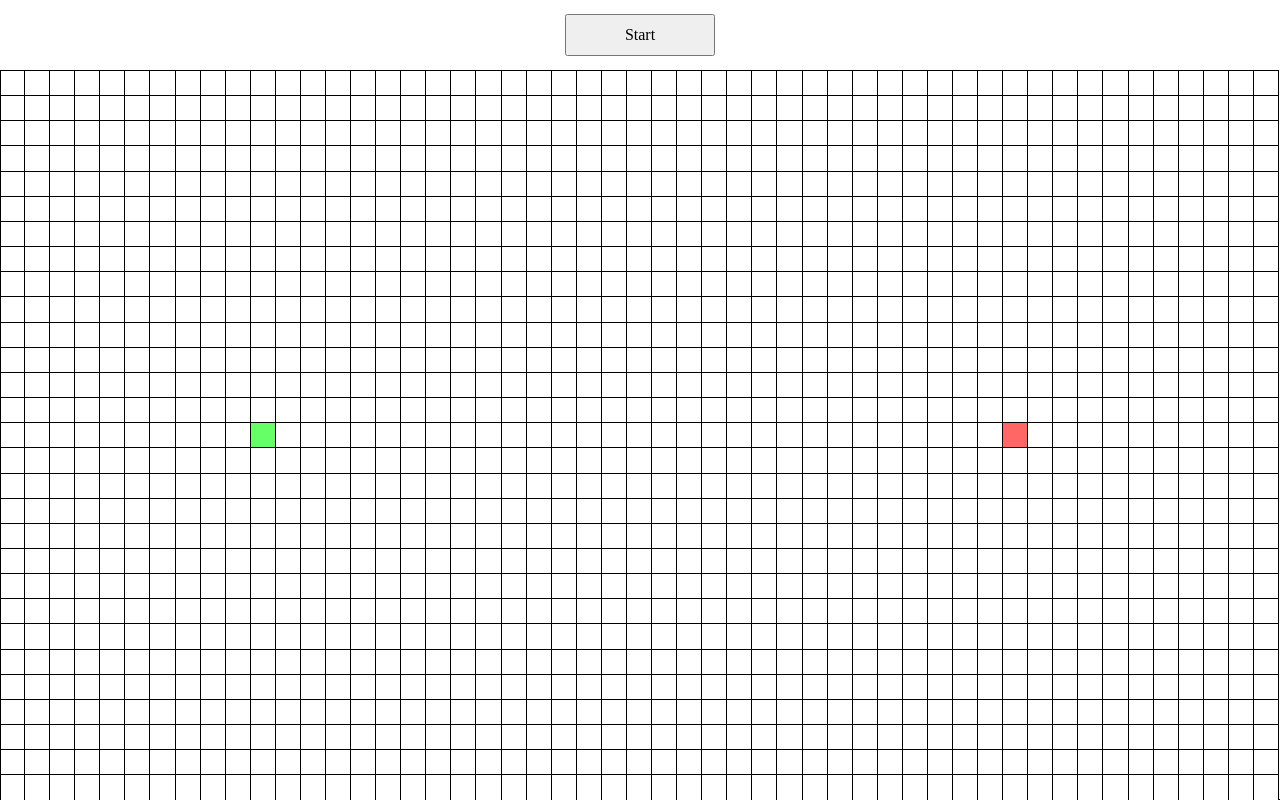
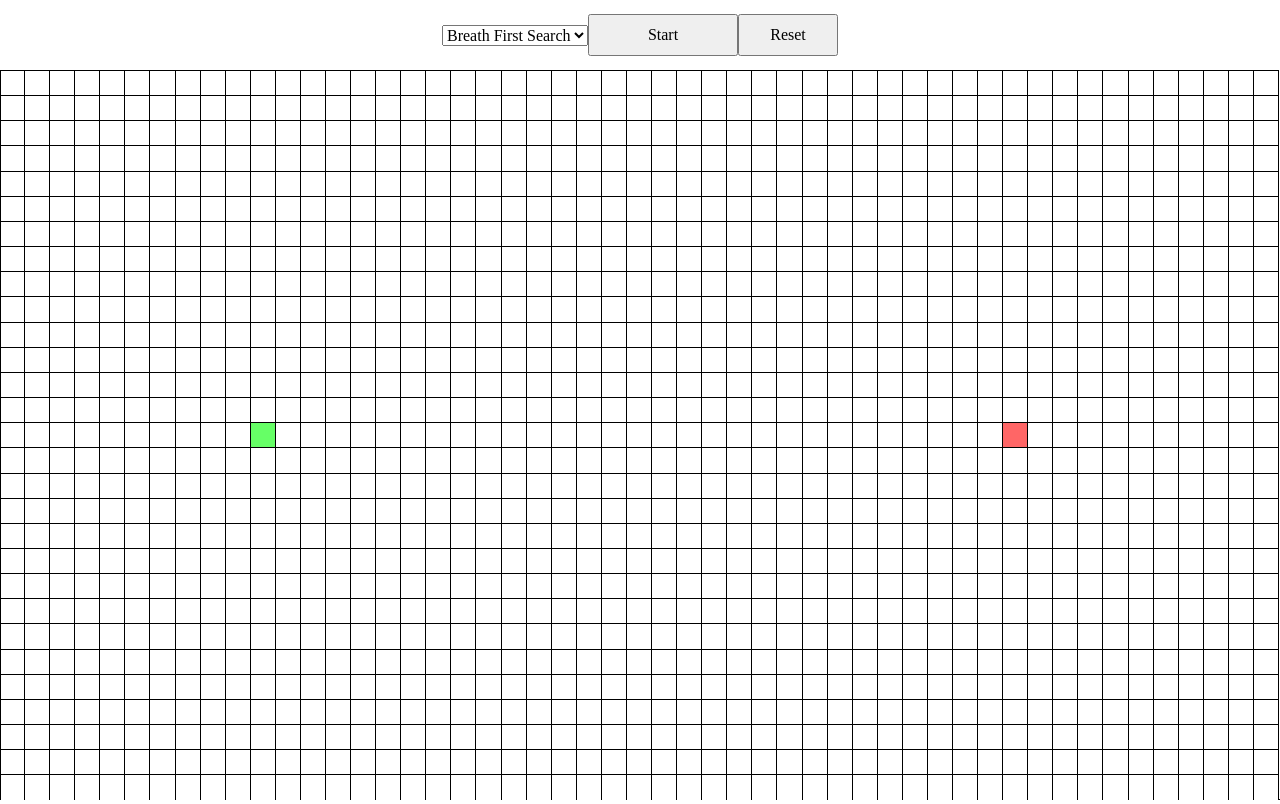
Before and after one commit to rjejoon/pathfinding-visualizer, a React (Create React App) app: page / in a window 1280 px wide. Built offline with nearby package versions, Linux system fonts and the light colour scheme.

Commit message:
Add dropdown for algo selections; Restart visualization on click

```diff
--- a/src/App.tsx
+++ b/src/App.tsx
@@ -1,4 +1,4 @@
-import { useState, useEffect } from 'react';
+import React, { useState, useEffect } from 'react';
 import Navbar from './components/Navbar';
 import Grid from './components/Grid';
 import Queue from 'queue-fifo';
@@ -41,6 +41,7 @@ export default function App() {
 
   const [grid, setGrid] = useState<Vertex[][]>(initGrid(numRow, numCol));
   const [editMode, setEditMode] = useState(EditMode.Null);
+  const [algoValue, setAlgoValue] = useState<string>("bfs");
 
   // reset grid on resize
   useEffect(() => {
@@ -111,6 +112,14 @@ export default function App() {
   }
 
   function visualizeBFS() {
+    // reset visited and path nodes
+    setGrid(prevGrid => prevGrid.map(row => row.map(v => {
+      const newV = v.copy();
+      newV.isVisited = false;
+      newV.isPath = false;
+      return newV;
+    })));
+
     const visualizer = bfs(grid);
     if (visualizer === null) {
       console.error("Error: bfs failed");
@@ -150,7 +159,6 @@ export default function App() {
       setGrid(prevGrid => prevGrid.map(row => row.map(u => {
         const newV = u.copy();
         if (newV.isEqual(v)) {
-          newV.reset();
           newV.isPath = true;
         }
         return newV;
@@ -159,9 +167,23 @@ export default function App() {
     return i + 1;
   }
 
+  function resetGridOnClick() {
+    setGrid(initGrid(numRow, numCol));
+  }
+
+  function changeAlgoOnChange(event: React.ChangeEvent<HTMLSelectElement>) {
+    setAlgoValue(event.target.value);
+  }
+
   return (
     <>
-      <Navbar navbarStyle={{ $height: navbarHeight }} handleClick={visualizeBFS} />
+      <Navbar
+        navbarStyle={{ $height: navbarHeight }}
+        algoValue={algoValue}
+        changeAlgoOnChange={changeAlgoOnChange}
+        visualizeOnClick={visualizeBFS}
+        resetGridOnClick={resetGridOnClick}
+      />
       <Grid
         grid={grid}
         gridStyle={{ $width: gridWidth, $height: gridHeight }}
--- a/src/components/Navbar.tsx
+++ b/src/components/Navbar.tsx
@@ -7,18 +7,31 @@ interface NavbarStyle {
 
 interface NavbarProps {
   navbarStyle: NavbarStyle;
-  handleClick: () => void;
+  algoValue: string;
+  changeAlgoOnChange: (event: React.ChangeEvent<HTMLSelectElement>) => void;
+  visualizeOnClick: () => void;
+  resetGridOnClick: () => void;
 }
 
 
-export default function Navbar({ navbarStyle, handleClick }: NavbarProps) {
+export default function Navbar({ navbarStyle, algoValue, changeAlgoOnChange, visualizeOnClick, resetGridOnClick }: NavbarProps) {
   return (
     <StyledNav $height={navbarStyle.$height}>
-      <Button onClick={handleClick}>Start</Button>
+      <AlgoSelect value={algoValue} onChange={changeAlgoOnChange}>
+        <option value="bfs">Breath First Search</option>
+        <option value="dfs">Depth First Search</option>
+        <option value="dijkstra">Dijkstra's</option>
+      </AlgoSelect>
+      <VisualizeButton onClick={visualizeOnClick}>Start</VisualizeButton>
+      <ResetButton onClick={resetGridOnClick}>Reset</ResetButton>
 
     </StyledNav >
   );
 };
+
+const AlgoSelect = styled.select`
+
+`;
 
 const StyledNav = styled.nav<NavbarStyle>`
   height: ${props => props.$height}px;
@@ -28,7 +41,12 @@ const StyledNav = styled.nav<NavbarStyle>`
   justify-content: center;
 `;
 
-const Button = styled.button`
+const VisualizeButton = styled.button`
   height: 42px;
   min-width: 150px;
 `
+
+const ResetButton = styled.button`
+  height: 42px;
+  min-width: 100px;
+`
--- a/src/components/Node.tsx
+++ b/src/components/Node.tsx
@@ -43,13 +43,27 @@ const Node = styled(BaseNode)`
   border-right: 0.5px solid black;
 
   background-color: ${props => {
-    if (props.vert.isSource) return '#66ff66';
-    else if (props.vert.isDest) return '#ff6666';
-    else if (props.vert.isWall) return 'gray';
-    else if (props.vert.isVisited) return '#99e6ff';
-    else if (props.vert.isPath) return '#ffff99';
-    return 'white';
-  }}
+    let color: string = 'white';
+    if (props.vert.isSource)
+      color = '#66ff66';
+    else if (props.vert.isDest)
+      color = '#ff6666';
+    else if (props.vert.isVisited)
+      color = '#99e6ff';
+
+    // higher precedence
+    if (props.vert.isWall)
+      color = '#163057';
+    else if (props.vert.isPath)
+      color = '#ffff99';
+    return color;
+  }};
+
+  border: ${props => {
+    if (props.vert.isWall) return 'none';
+  }};
+
+  /* transition: background-color 0.5s cubic-bezier(0,1.02,1,.98); */
 `;
 
 
--- a/src/models/vertex.ts
+++ b/src/models/vertex.ts
@@ -35,14 +35,6 @@ export default class Vertex extends Coord {
     return new Vertex(this.row, this.col, this.weight, this.isSource, this.isDest, this.isWall, this.isPath, this.isVisited);
   }
 
-  reset() {
-    this.isSource = false;
-    this.isDest = false;
-    this.isWall = false;
-    this.isPath = false;
-    this.isVisited = false;
-  }
-
   isValid() {
     return !this.isWall;
   }
```
Also changed, not shown: src/models/pathfinder.ts (line endings or trailing spaces), 1 other file (tests, documents, lock files or other folders).
